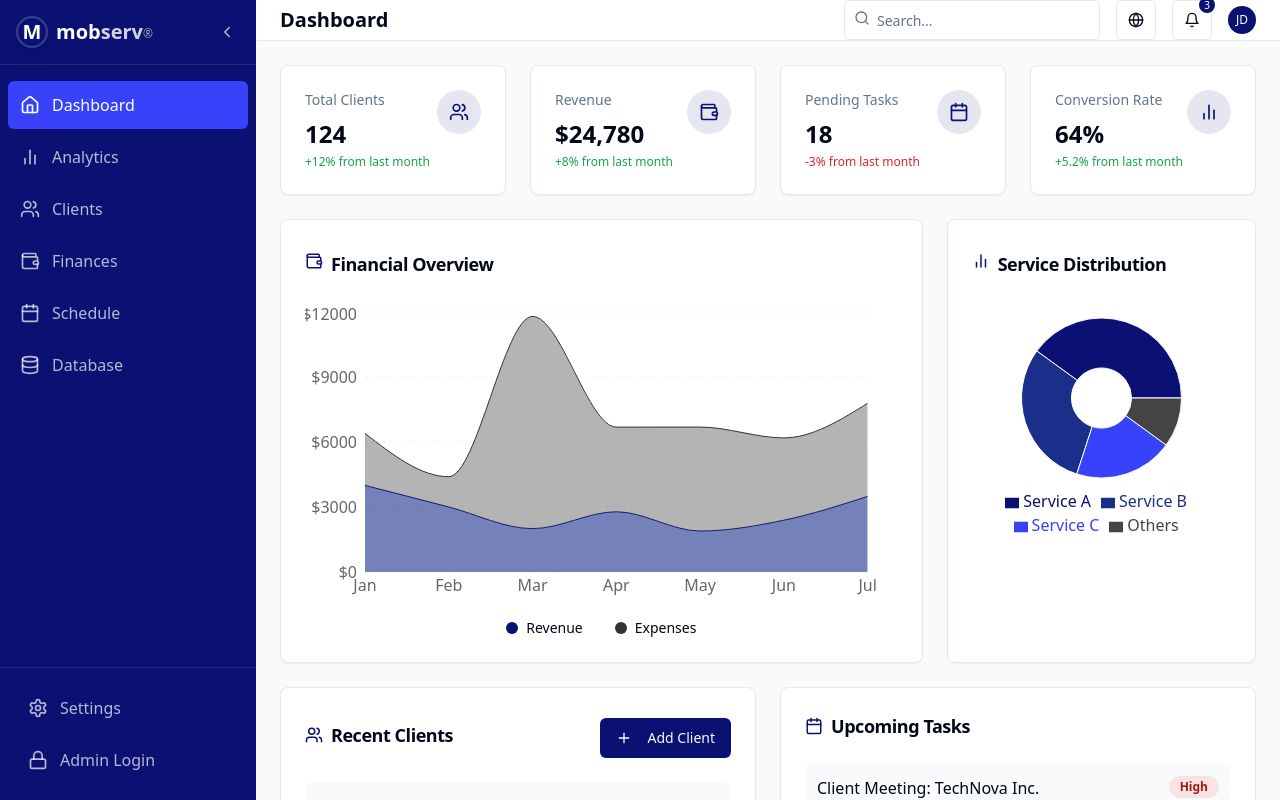
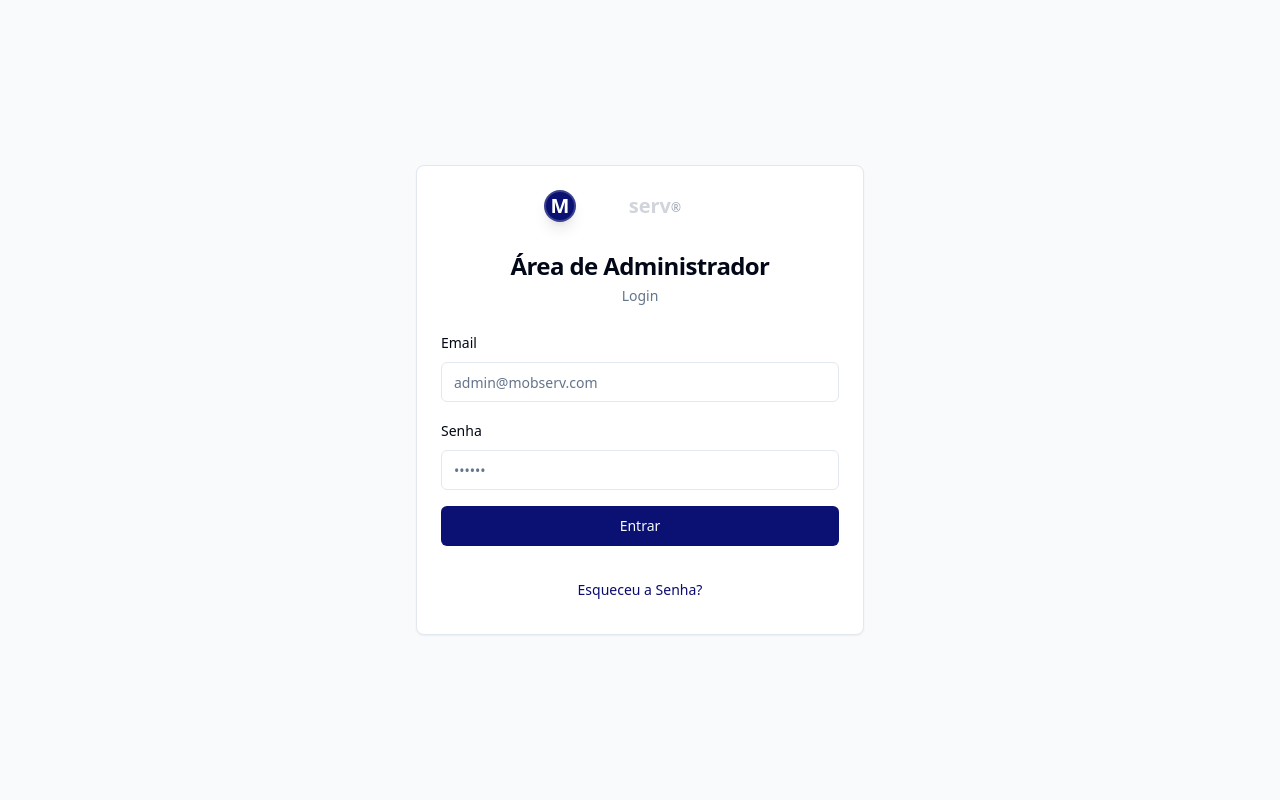
Before and after one commit to Felipe2030/biz-sync-nexus, a React (Vite) app: page / in a window 1280 px wide. Built offline with nearby package versions, Linux system fonts and the light colour scheme.

Commit message:
Fix: Redirect to login page
- Redirect to the login page before the home page.
- Fix field names not being translated to Portuguese.

```diff
--- a/src/App.tsx
+++ b/src/App.tsx
@@ -3,7 +3,7 @@ import { Toaster } from "@/components/ui/toaster";
 import { Toaster as Sonner } from "@/components/ui/sonner";
 import { TooltipProvider } from "@/components/ui/tooltip";
 import { QueryClient, QueryClientProvider } from "@tanstack/react-query";
-import { BrowserRouter, Routes, Route } from "react-router-dom";
+import { BrowserRouter, Routes, Route, Navigate } from "react-router-dom";
 import { LanguageProvider } from "./contexts/LanguageContext";
 import Index from "./pages/Index";
 import NotFound from "./pages/NotFound";
@@ -29,7 +29,7 @@ const App = () => (
         <Sonner />
         <BrowserRouter>
           <Routes>
-            <Route path="/" element={<Index />} />
+            <Route path="/dashboard" element={<Index />} />
             <Route path="/analytics" element={<Analytics />} />
             <Route path="/clients" element={<Clients />} />
             <Route path="/clients/new" element={<ClientForm />} />
@@ -45,6 +45,7 @@ const App = () => (
             <Route path="/database/new" element={<DatabaseItemForm />} />
             <Route path="/database/edit/:id" element={<DatabaseItemForm />} />
             <Route path="/admin/login" element={<AdminLogin />} />
+            <Route path="/" element={<AdminLogin />} />
             <Route path="*" element={<NotFound />} />
           </Routes>
         </BrowserRouter>
--- a/src/components/layout/Sidebar.tsx
+++ b/src/components/layout/Sidebar.tsx
@@ -29,7 +29,7 @@ const Sidebar = () => {
     {
       name: t("dashboard"),
       icon: Home,
-      path: '/',
+      path: '/dashboard',
       active: true
     },
     {
--- a/src/contexts/LanguageContext.tsx
+++ b/src/contexts/LanguageContext.tsx
@@ -79,7 +79,7 @@ const translations = {
 };
 
 const LanguageContext = createContext<LanguageContextType>({
-  language: 'en',
+  language: 'pt',
   setLanguage: () => {},
   t: (key: string) => key,
 });
@@ -87,7 +87,7 @@ const LanguageContext = createContext<LanguageContextType>({
 export const useLanguage = () => useContext(LanguageContext);
 
 export const LanguageProvider = ({ children }: { children: ReactNode }) => {
-  const [language, setLanguage] = useState<'en' | 'pt'>('en');
+  const [language, setLanguage] = useState<'en' | 'pt'>('pt');
 
   const t = (key: string): string => {
     return translations[language][key as keyof typeof translations[typeof language]] || key;
--- a/src/pages/AdminLogin.tsx
+++ b/src/pages/AdminLogin.tsx
@@ -1,5 +1,6 @@
 
 import React, { useState } from 'react';
+import { useNavigate } from 'react-router-dom';
 import { useForm } from 'react-hook-form';
 import { z } from 'zod';
 import { zodResolver } from '@hookform/resolvers/zod';
@@ -24,6 +25,7 @@ const AdminLogin = () => {
   const { t } = useLanguage();
   const [loading, setLoading] = useState(false);
   const { toast } = useToast();
+  const navigate = useNavigate();
 
   const form = useForm<LoginFormValues>({
     resolver: zodResolver(loginSchema),
@@ -48,8 +50,9 @@ const AdminLogin = () => {
         title: "Success",
         description: "Login successful",
       });
-      // In a real application, you would redirect to an admin dashboard
-      // and store authentication tokens
+
+      // Redirect to dashboard
+      navigate('/dashboard');
     } else {
       toast({
         title: "Error",
```
